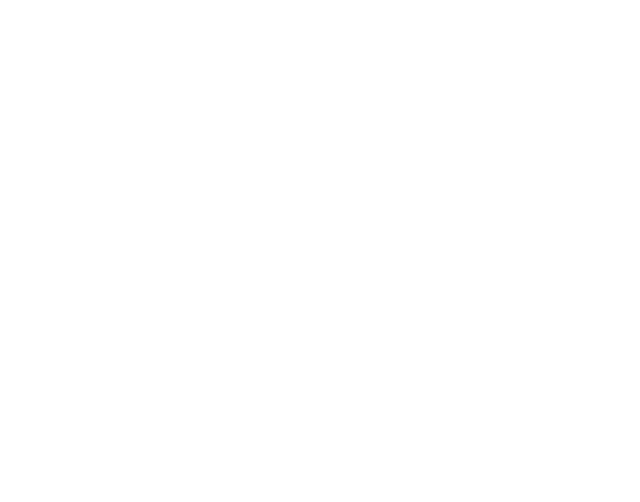
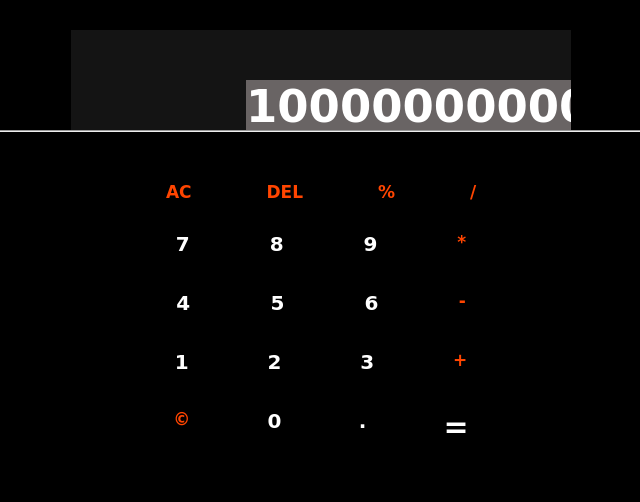
Before and after one commit to iambenji-44/calculator, a plain HTML site: page index.html in a window 1280 px wide. Shown: the whole page, without its empty margins (319-959 px from the left). Drawn offline with Linux system fonts and the light colour scheme.

Commit message:
fix  on UI

```diff
--- a/index.html
+++ b/index.html
@@ -7,6 +7,51 @@
     <title>Calculator</title>
 </head>
 <body>
+    <!--DISPLAY-->
+    <div id="display">
+      <div class="screen">
+        <div class="content">1000000000000000</div>
+      </div>
+    </div>
+
+    <!--INPUT-->
+    <hr>
+    <div id="container">
+      <div class="input">
+        <div class="row1">
+          <div class="orange">AC</div>
+          <div class="orange">DEL</div>
+          <div class="orange">%</div>
+          <div class="orange">/</div>
+        </div>
+        <div class="row2">
+          <div>7</div>
+          <div>8</div>
+          <div>9</div>
+          <div class="orange">*</div>
+        </div>
+        <div class="row3">
+          <div>4</div>
+          <div>5</div>
+          <div>6</div>
+          <div class="orange">-</div>
+        </div>
+        <div class="row4">
+          <div>1</div>
+          <div>2</div>
+          <div>3</div>
+          <div class="orange">+</div>
+        </div>
+        <div class="row5">
+          <div class="orange">&COPY;</div>
+          <div>0</div>
+          <div>.</div>
+          <div style="font-size: 30px; text-align: center">=</div>
+        </div>
+      </div>
+    </div>
+
+
 
     <script src=".js"></script>
 </body>
--- a/style.css
+++ b/style.css
@@ -2,4 +2,86 @@
     margin: 0;
     padding: 0;
     box-sizing: border-box;
+    color: white;
+    font-weight: bolder;
+    background-color: black;
+    font-family: cursive;
 }
+
+#display {
+    display: flex;
+    justify-content: center;
+    align-items: center;
+    margin-top: 30px;
+}
+
+.screen {
+    display: flex;
+    justify-content: flex-end;
+    align-items: flex-end;
+    width: 500px;
+    height: 100px;
+    background-color: rgb(20, 20, 20);
+}
+
+.content {
+    max-width: 325px;
+    height: 50px;
+    font-size: 45px;
+    text-align: right;
+    overflow: hidden;
+    background-color: rgb(105, 100, 100);
+}
+
+.orange {
+    color: orangered;
+    font-size: 17px;
+}
+
+#container {
+    display: flex;
+    justify-content: center;
+    align-items: center;
+    background-color: rgba(0, 0, 0, 0.808);
+}
+
+.input {
+    font-size: 20px;
+    margin: 30px;
+    width: 500px;
+}
+
+.row1 {
+    display: flex;
+    justify-content: space-evenly;
+    margin: 15px;
+    padding: 5px;
+}
+
+.row2 {
+    display: flex;
+    justify-content: space-evenly;
+    margin: 15px;
+    padding: 10px;
+}
+
+.row3 {
+    display: flex;
+    justify-content: space-evenly;
+    margin: 15px;
+    padding: 10px;
+}
+
+.row4 {
+    display: flex;
+    justify-content: space-evenly;
+    margin: 15px;
+    padding: 10px;
+}
+
+.row5 {
+    display: flex;
+    justify-content: space-evenly;
+    margin: 15px;
+    padding: 10px;
+}
```
